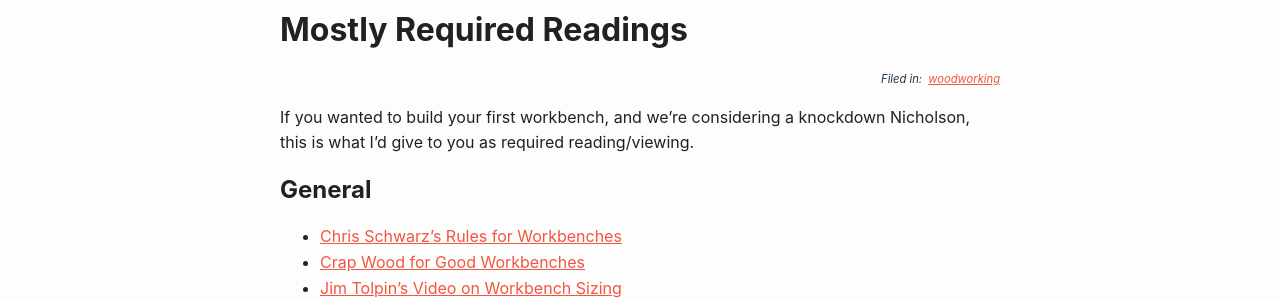
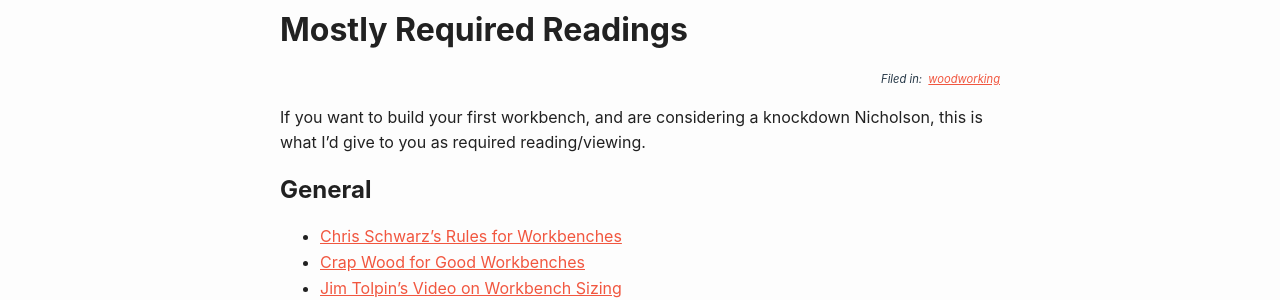
Before and after one commit to appleguy19/appleguy19.github.io, a Jekyll site: the page built from _posts/2017-06-10-knockdown-nicholson-required-reading.md, in a window 1280 px wide. Shown: the part 240-540 px from the top of the page. Built offline with Jekyll 4.4.1, drawn with Linux system fonts in a browser that asks for light colours.

Commit message:
Fix grammatical errors

```diff
--- a/_posts/2017-06-10-knockdown-nicholson-required-reading.md
+++ b/_posts/2017-06-10-knockdown-nicholson-required-reading.md
@@ -8,7 +8,7 @@ type: long
 excerpt: ""
 ---
 
-If you wanted to build your first workbench, and we're considering a knockdown Nicholson, this is what I'd give to you as required reading/viewing.
+If you want to build your first workbench, and are considering a knockdown Nicholson, this is what I'd give to you as required reading/viewing.
 
 ## General
  - [Chris Schwarz's Rules for Workbenches](http://www.popularwoodworking.com/techniques/rules_for_workbenches/)
```
